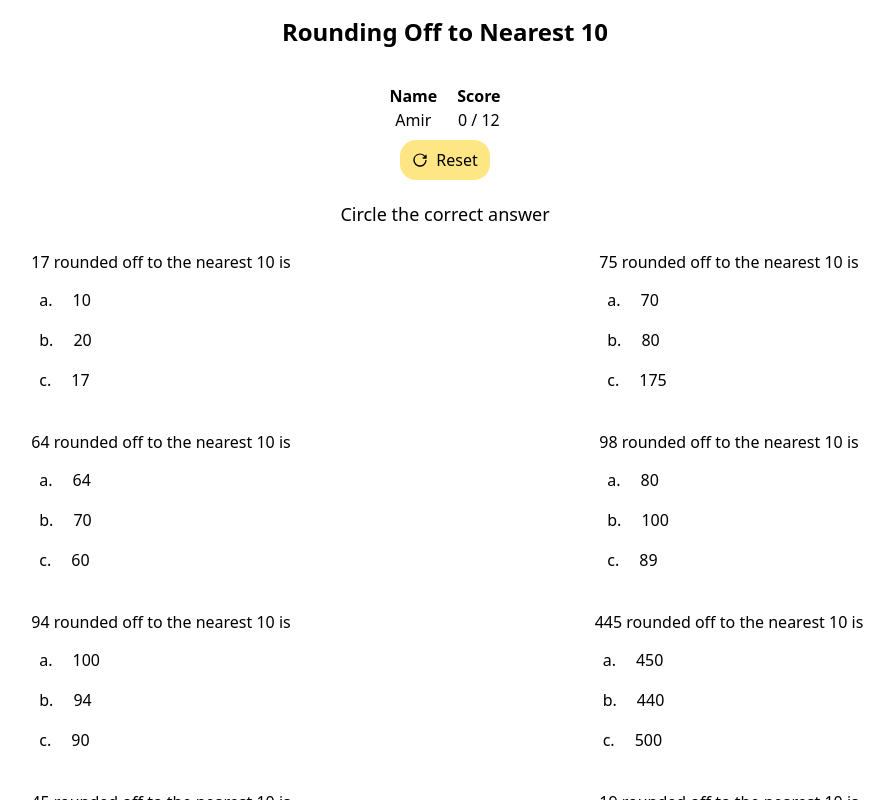
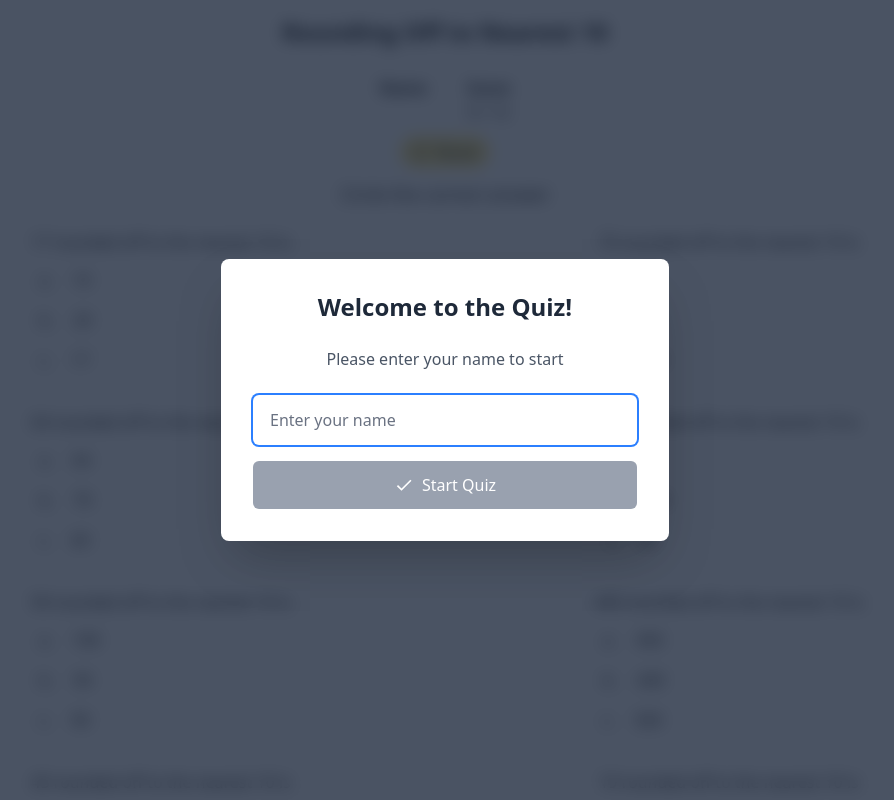
Before and after one commit to mrriddwan/math-worksheet-web, a React (Vite) app: page / in a window 1280 px wide. Shown: the top 800 px of the page, without its empty margins (195-1089 px from the left). Built offline with nearby package versions, Linux system fonts and the light colour scheme.

Commit message:
feat: Implement name input modal and improve player state management in App component

```diff
--- a/src/App.tsx
+++ b/src/App.tsx
@@ -3,39 +3,34 @@ import { questionAnswers } from "./constants/questionAnswers";
 
 function App() {
   const [player, setPlayer] = useState({
-    name: "Amir",
+    name: "",
     score: 0,
   });
 
   const [nearestValue, setNearestValue] = useState(10);
-
   const [selectedAnswers, setSelectedAnswers] = useState<
     Record<number, number>
   >({});
+  const [tempName, setTempName] = useState("");
+  const [showNameModal, setShowNameModal] = useState(true);
 
   const alphabetNumbering = useMemo(() => ["a.", "b.", "c.", "d."], []);
 
-  const handleAnswerSelect = useCallback(
-    (questionNumber: number, answer: number) => {
-      setSelectedAnswers((prev) => ({
-        ...prev,
-        [questionNumber]: answer,
-      }));
-    },
-    []
-  );
+  const handleAnswerSelect = useCallback((questionNumber:number, answer:number) => {
+    setSelectedAnswers((prev) => ({
+      ...prev,
+      [questionNumber]: answer,
+    }));
+  }, []);
 
   const handleReset = useCallback(() => {
     setPlayer((prev) => ({ ...prev, score: 0 }));
     setSelectedAnswers({});
   }, []);
 
-  const calculateCorrectAnswer = useCallback(
-    (number: number, roundTo: number) => {
-      return Math.round(number / roundTo) * roundTo;
-    },
-    []
-  );
+  const calculateCorrectAnswer = useCallback((number:number, roundTo:number) => {
+    return Math.round(number / roundTo) * roundTo;
+  }, []);
 
   const handleSubmit = useCallback(() => {
     let correctCount = 0;
@@ -48,6 +43,22 @@ function App() {
     setPlayer((prev) => ({ ...prev, score: correctCount }));
   }, [selectedAnswers, nearestValue, calculateCorrectAnswer]);
 
+  const handleNameSubmit = useCallback(() => {
+    if (tempName.trim()) {
+      setPlayer((prev) => ({ ...prev, name: tempName.trim() }));
+      setShowNameModal(false);
+    }
+  }, [tempName]);
+
+  const handleKeyPress = useCallback(
+    (e:any) => {
+      if (e.key === "Enter") {
+        handleNameSubmit();
+      }
+    },
+    [handleNameSubmit]
+  );
+
   const questionComponents = useMemo(() => {
     return questionAnswers.map((qA) => {
       const selectedAnswer = selectedAnswers[qA.number];
@@ -59,12 +70,16 @@ function App() {
           </div>
           <div className="text-left w-full mx-auto py-1">
             {qA.answers.map((answer, index) => {
-              const isSelected = selectedAnswer === answer ? "border" : "";
+              const isSelected = selectedAnswer === answer;
 
               return (
                 <button
                   key={`${qA.number}-${index}-${answer}`}
-                  className={`py-1 flex cursor-pointer w-max transition-colors rounded-full ${isSelected}`}
+                  className={`py-1 flex cursor-pointer w-max transition-colors rounded-full ${
+                    isSelected
+                      ? "border-2 border-blue-500 bg-blue-50"
+                      : "hover:bg-gray-50"
+                  }`}
                   onClick={() => handleAnswerSelect(qA.number, answer)}
                 >
                   <div className="mr-1 rounded-full py-1 px-2">
@@ -87,15 +102,15 @@ function App() {
   ]);
 
   return (
-    <div className="bg-white min-h-screen w-screen">
+    <div className="bg-white min-h-screen w-screen relative">
       {/*title*/}
       <div className="text-center py-4 text-2xl font-bold">
         Rounding Off to Nearest {nearestValue}
       </div>
 
       {/*name and score*/}
-      <div className="flex flex-col p-5 justify-center">
-        <div className="flex flex-row gap-5 justify-center">
+      <div className="flex flex-col p-3 justify-center">
+        <div className="flex flex-row gap-10 justify-center mb-3">
           <div className="text-center">
             <h2 className="font-semibold">Name</h2>
             <h3>{player.name}</h3>
@@ -108,9 +123,9 @@ function App() {
           </div>
         </div>
 
-        <div className="justify-center mx-auto mt-2">
+        <div className="justify-center mx-auto">
           <button
-            className="w-max rounded-2xl px-3 py-2 bg-amber-200 flex cursor-pointer hover:bg-amber-300 transition-colors"
+            className="w-max rounded-2xl px-3 py-1 bg-amber-200 flex cursor-pointer hover:bg-amber-300 transition-colors"
             onClick={handleReset}
           >
             <svg
@@ -156,6 +171,47 @@ function App() {
       <div className="py-3 text-center text-sm text-gray-500">
         © www.mathinenglish.com
       </div>
+
+      {/*name modal - full screen overlay*/}
+      {showNameModal && (
+        <div className="fixed inset-0 z-50 flex flex-col items-center justify-center bg-slate-800/80 backdrop-blur-sm">
+          <div className="bg-white p-8 rounded-lg shadow-2xl w-full max-w-md mx-4">
+            <h2 className="text-2xl font-bold text-center mb-6 text-gray-800">
+              Welcome to the Quiz!
+            </h2>
+            <p className="text-center text-gray-600 mb-6">
+              Please enter your name to start
+            </p>
+            <input
+              type="text"
+              placeholder="Enter your name"
+              value={tempName}
+              onChange={(e) => setTempName(e.target.value)}
+              onKeyPress={handleKeyPress}
+              className="w-full rounded-md border border-gray-300 px-4 py-3 bg-white text-gray-800 placeholder-gray-500 focus:outline-none focus:ring-2 focus:ring-blue-500 focus:border-transparent"
+              autoFocus
+            />
+            <button
+              className={`w-full mx-auto rounded-md px-6 py-3 mt-4 flex items-center justify-center text-white transition-colors ${
+                tempName.trim()
+                  ? "bg-green-500 hover:bg-green-600 cursor-pointer"
+                  : "bg-gray-400 cursor-not-allowed"
+              }`}
+              onClick={handleNameSubmit}
+              disabled={!tempName.trim()}
+            >
+              <svg
+                className="mr-2 w-5 h-5"
+                fill="currentColor"
+                viewBox="0 0 24 24"
+              >
+                <path d="M9 16.17L4.83 12l-1.42 1.41L9 19 21 7l-1.41-1.41L9 16.17z" />
+              </svg>
+              Start Quiz
+            </button>
+          </div>
+        </div>
+      )}
     </div>
   );
 }
```
